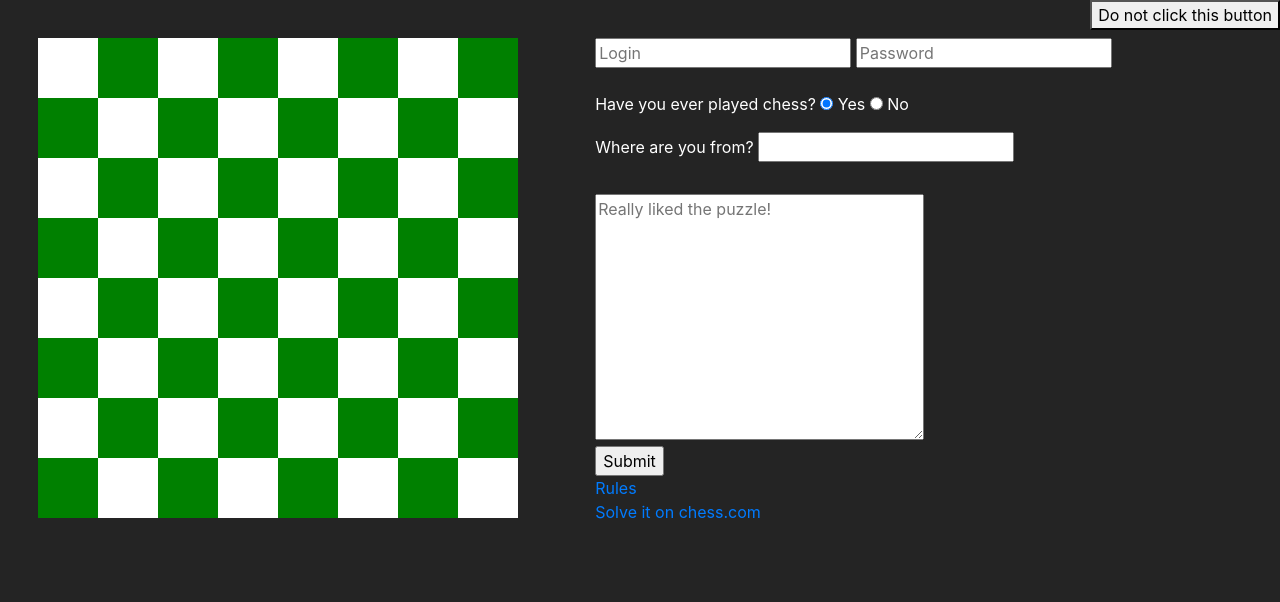
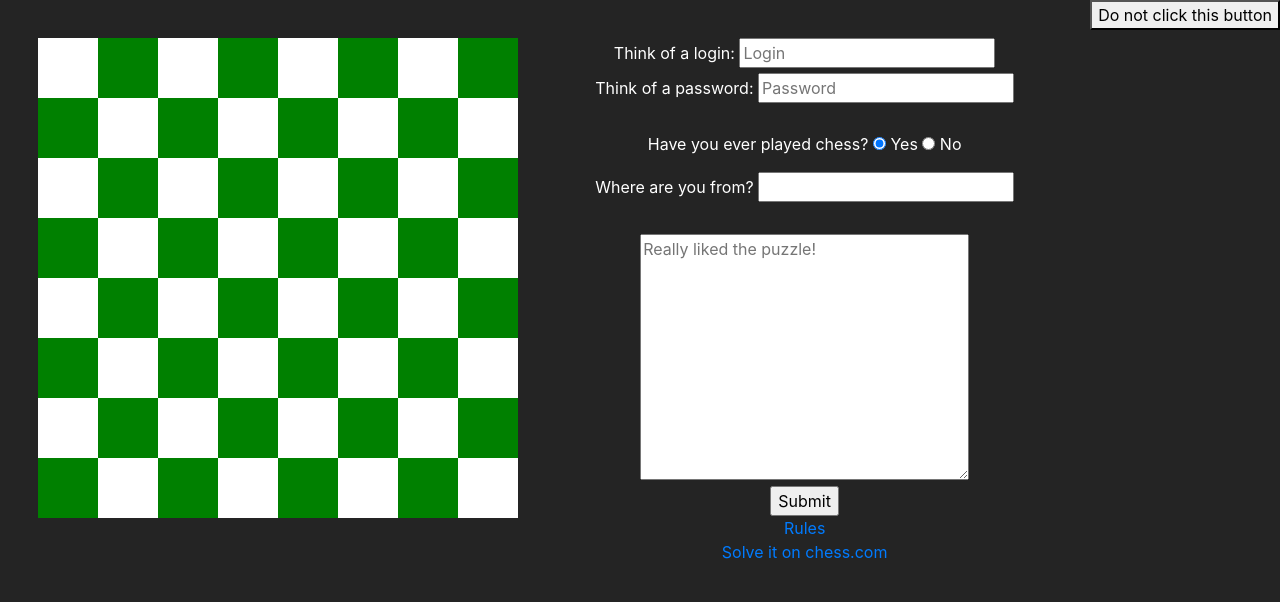
Before and after one commit to ghadd/chess_explorer, a Flask app: template templates/index.html in a window 1280 px wide. Shown: the top 602 px of the page. Run offline with Flask 2, Linux system fonts and the light colour scheme; the template is opened without the code that fills it, so the values that code supplies are empty; some libraries are stand-ins or nearby versions.

Commit message:
Fixing styling.

```diff
--- a/static/css/style.css
+++ b/static/css/style.css
@@ -20,6 +20,7 @@ body {
 .right {
   float: left;
   padding: 3%;
+  text-align: center;
 }
 
 .eegg {
--- a/static/scripts/index.js
+++ b/static/scripts/index.js
@@ -1,6 +1,3 @@
-
-const login = document.querySelector("#login");
-const password = document.querySelector("#password");
 
 const button = document.querySelector("#dontclick");
 
--- a/templates/index.html
+++ b/templates/index.html
@@ -21,10 +21,13 @@
     <div class="right">
         <form name="user-info" method="post" , action="/login">
             <section class="main-params">
+                <label for="login">Think of a login: </label>
                 <input id="login" name="login" type="text" placeholder="Login"
                     pattern="^(?=.{8,20}$)(?![_.])(?!.*[_.]{2})[a-zA-Z0-9._]+(?<![_.])$"
                     oninvalid="this.setCustomValidity('Login should contain only alphanumeric characters, \_ and \.')"
                     oninput="setCustomValidity('')" required>
+                <br/>
+                <label for="password">Think of a password: </label>
                 <input id="password" name="password" type="password" placeholder="Password"
                     pattern="^(?=.*[A-Za-z])(?=.*\d)[A-Za-z\d]{8,}$"
                     oninvalid="this.setCustomValidity('Password should be at least 8 characters, contain 1 number and 1 uppercase letter')"
```
Also changed, not shown: README.md.
